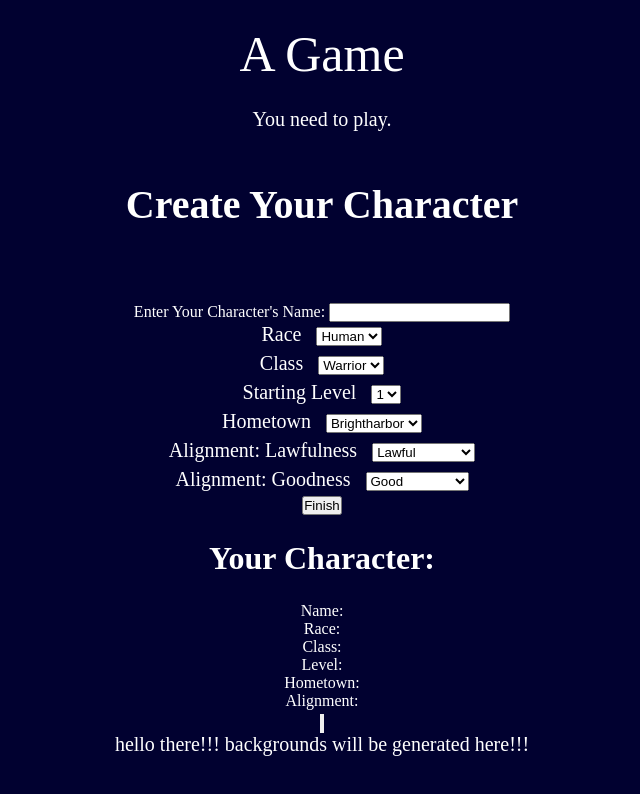
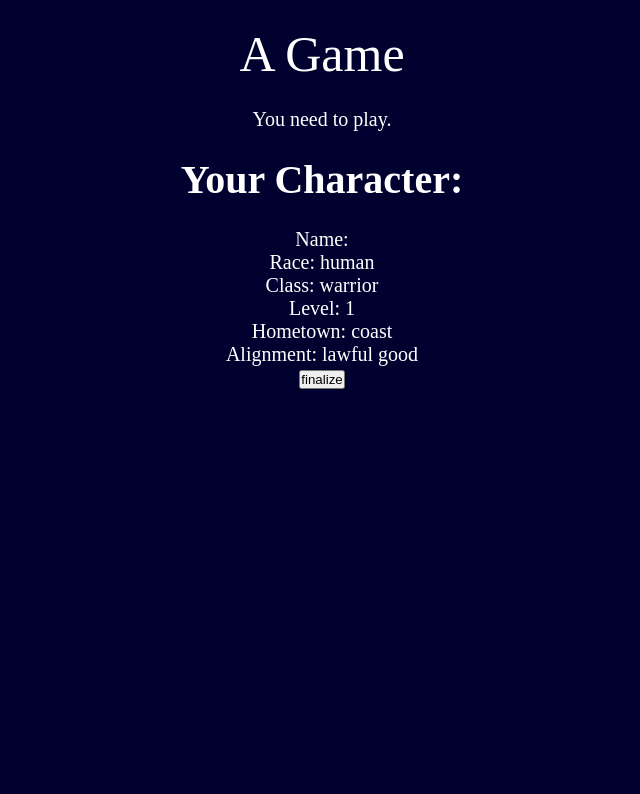
Before and after one commit to Ratiekae/CharacterCreator, a plain HTML site: page index.html in a window 1280 px wide. Both pictures are taken after a click on the button "Finish". Shown: the whole page, without its empty margins (318-958 px from the left). Drawn offline with Linux system fonts and the light colour scheme.

Commit message:
fixed the page nonsense

```diff
--- a/app.js
+++ b/app.js
@@ -3,6 +3,8 @@ const characterScreen = document.getElementById("charScreen");
 
 const backgroundScreen = document.getElementById("bgScreen");
 const detailScreen = document.getElementById("char-display");
+
+const finalBtn = document.getElementById("finalize-btn");
 
 const nameChar = document.getElementById("name-char");
 const raceChar = document.getElementById("race-char");
@@ -11,8 +13,6 @@ const levelChar = document.getElementById("level-char");
 const hometownChar = document.getElementById("hometown-char");
 const lawChar = document.getElementById("lawfulness-char");
 const goodChar = document.getElementById("goodness-char");
-
-
 
 var playerChar = {
   name: "",
@@ -24,13 +24,12 @@ var playerChar = {
   goodness: ""
 };
 
-finalizeChar(){
+function finalizeChar() {
   backgroundScreen.style.display = "block";
-
+  finalBtn.style.display = "none";
 }
 
 function characterCreate() {
-
   playerChar.name = document.getElementById("name").value;
   playerChar.race = document.getElementById("races").value;
   playerChar.class = document.getElementById("classes").value;
@@ -39,22 +38,13 @@ function characterCreate() {
   playerChar.lawfulness = document.getElementById("law-alignment").value;
   playerChar.goodness = document.getElementById("good-alignment").value;
 
-/*
-  playerChar.name = name_id;
-  playerChar.race = race_id;
-  playerChar.class = class_id;
-  playerChar.level = level_id;
-  playerChar.hometown = startArea_id;
-  playerChar.lawfulness = lawAlign_id;
-  playerChar.goodness = goodAlign_id;*/
   console.log(playerChar);
   characterScreen.style.display = "block";
   startScreen.style.display = "none";
   generateCharSheet();
 }
 
-
-function generateCharSheet (){
+function generateCharSheet() {
   nameChar.innerHTML = playerChar.name;
   raceChar.innerHTML = playerChar.race;
   classChar.innerHTML = playerChar.class;
--- a/index.html
+++ b/index.html
@@ -85,19 +85,32 @@
     </div>
 
     <div class="character-screen" id="charScreen">
-    <div class="char-display">
-      <h1 id="charLabel">Your Character: </h1>
-      <label>Name: </label><span id="name-char"></span><p></p>
-      <label>Race: </label><span id="race-char"></span><p></p>
-      <label>Class: </label><span id="class-char"></span><p></p>
-      <label>Level: </label><span id="level-char"></span><p></p>
-      <label>Hometown: </label><span id="hometown-char"></span><p></p>
-      <label>Alignment: </label><span id="lawfulness-char"></span> <span id="goodness-char"></span>
-    <p><input id="finalize-btn" type="button" onclick="finalizeChar()" /></p>
-    </div>
-    <div class="bgScreen">
-      <p>hello there!!! backgrounds will be generated here!!!</p>
-    </div>
+      <div class="char-display">
+        <h1 id="charLabel">Your Character:</h1>
+        <label>Name: </label><span id="name-char"></span>
+        <p></p>
+        <label>Race: </label><span id="race-char"></span>
+        <p></p>
+        <label>Class: </label><span id="class-char"></span>
+        <p></p>
+        <label>Level: </label><span id="level-char"></span>
+        <p></p>
+        <label>Hometown: </label><span id="hometown-char"></span>
+        <p></p>
+        <label>Alignment: </label><span id="lawfulness-char"></span>
+        <span id="goodness-char"></span>
+        <p>
+          <input
+            id="finalize-btn"
+            value="finalize"
+            type="button"
+            onclick="finalizeChar()"
+          />
+        </p>
+      </div>
+      <div id="bgScreen">
+        <p>hello there!!! backgrounds will be generated here!!!</p>
+      </div>
     </div>
 
     <script src="app.js"></script>
--- a/styles.css
+++ b/styles.css
@@ -31,3 +31,7 @@ p {
 #charLabel {
   padding: 25px 25px;
 }
+
+.char-display {
+  font-size: 20px;
+}
```
